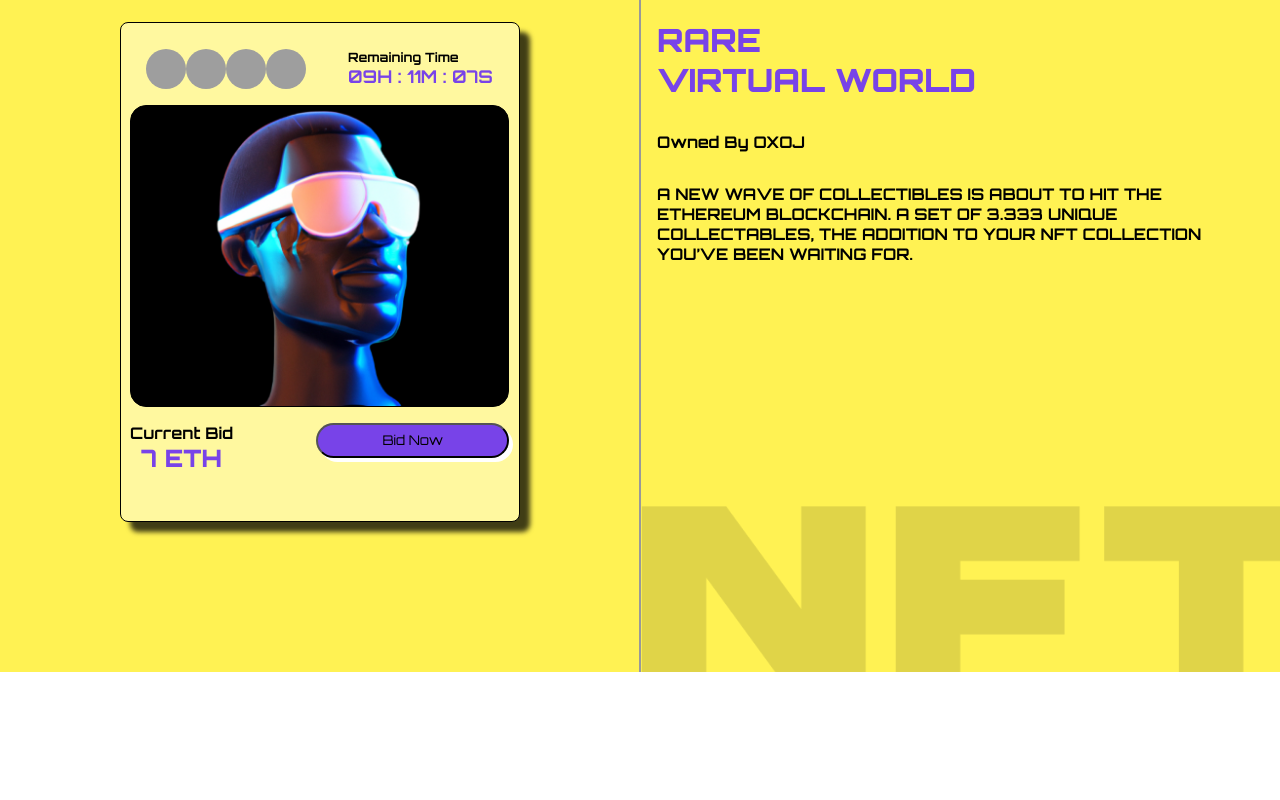
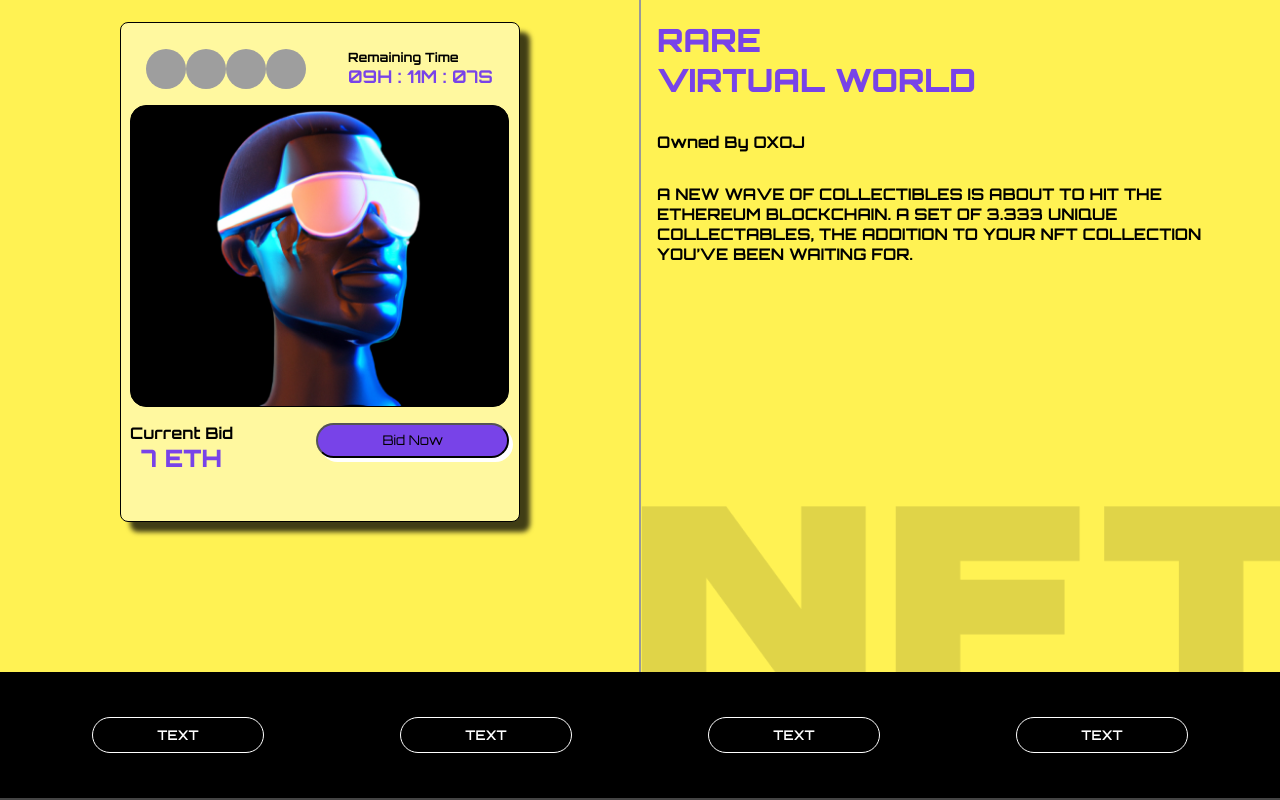
Before and after one commit to react-app-HI-group-8/react-app-g8, a React (Create React App) app: page / in a window 1280 px wide. Shown: the part 1856-2656 px from the top of the page. Before the commit the page ends 2528 px from the top, so only its background shows below. Built offline with nearby package versions, Linux system fonts and the light colour scheme; grey boxes are pictures that could not be loaded.

Commit message:
Feature: Footer

```diff
--- a/src/App.jsx
+++ b/src/App.jsx
@@ -3,6 +3,7 @@
 import Gallery from "./components/gallery/Gallery";
 import Marketplace from "./components/marketplace/Marketplace";
 import Banner from "./components/Banner/Banner";
+import Footer from "./components/Footer/Footer";
 
 function App() {
   return (
@@ -13,6 +14,7 @@
       <Gallery />
       <Banner headingType="marketPlace" />
       <Marketplace />
+      <Footer />
     </div>
   );
 }
--- /dev/null
+++ b/src/components/Footer/Footer.jsx
@@ -0,0 +1,17 @@
+import React from 'react'
+import Button from "../button/Button";
+import './Footer.scss'
+
+
+const Footer = () => {
+  return (
+    <div className='footer'>
+        <Button buttonType="btnBlack" type="button">TEXT</Button>
+        <Button buttonType="btnBlack" type="button">TEXT</Button>
+        <Button buttonType="btnBlack" type="button">TEXT</Button>
+        <Button buttonType="btnBlack" type="button">TEXT</Button>
+    </div>
+  )
+}
+
+export default Footer
--- /dev/null
+++ b/src/components/Footer/Footer.scss
@@ -0,0 +1,10 @@
+.footer {
+    display: flex;
+    justify-content: space-around;
+    align-items: center;
+    padding: 0px 40px;
+    gap: 2rem;
+    border-bottom: 2px solid #444;
+    height: 8rem;
+    background: #000;
+}
--- a/src/components/button/Button.jsx
+++ b/src/components/button/Button.jsx
@@ -4,6 +4,7 @@
 const BUTTON_TYPE_CLASSES = {
   btnWhite: "btn-white",
   btnPurple: "btn-purple",
+  btnBlack: "btn-black",
 };
 
 const Button = ({ children, buttonType, ...otherProps }) => {
--- a/src/components/button/Button.scss
+++ b/src/components/button/Button.scss
@@ -11,6 +11,7 @@
   height: 2.2rem;
 
   transition: 0.2s ease-in-out;
+  cursor: pointer;
 
   /* Inside auto layout */
 
@@ -25,7 +26,7 @@
 
     &:hover {
       background-color: #7843e8;
-      box-shadow: 4px 4px 0px #fff;
+      box-shadow: 4px 4px 0px #FFF253;
     }
   }
 
@@ -36,7 +37,29 @@
 
     &:hover {
       background-color: #fff;
-      box-shadow: 4px 4px 0px #fff;
+      box-shadow: 4px 4px 0px #7843e8;
+    }
+  }
+
+  &.btn-black {
+    background: #000;
+    color: #fff;
+    font-weight: 600;
+    border: 1px solid #fff;
+
+    &:hover {
+      background-color: #FFF253;
+      color: #000;
+      box-shadow: 4px 4px 0px #7843e8;
+      border: 1px solid #000;
+    }
+
+    &:active{
+      background: #7843e8;
+      box-shadow: 4px 4px 0px #FFF253;
+      color: #000;
+      border: 1px solid #000;
+
     }
   }
 }
--- a/src/components/navbar/Navbar.scss
+++ b/src/components/navbar/Navbar.scss
@@ -1,6 +1,5 @@
 .navbar {
   display: flex;
-  flex-direction: row;
   justify-content: space-between;
   align-items: center;
   padding: 0px 40px;
```
